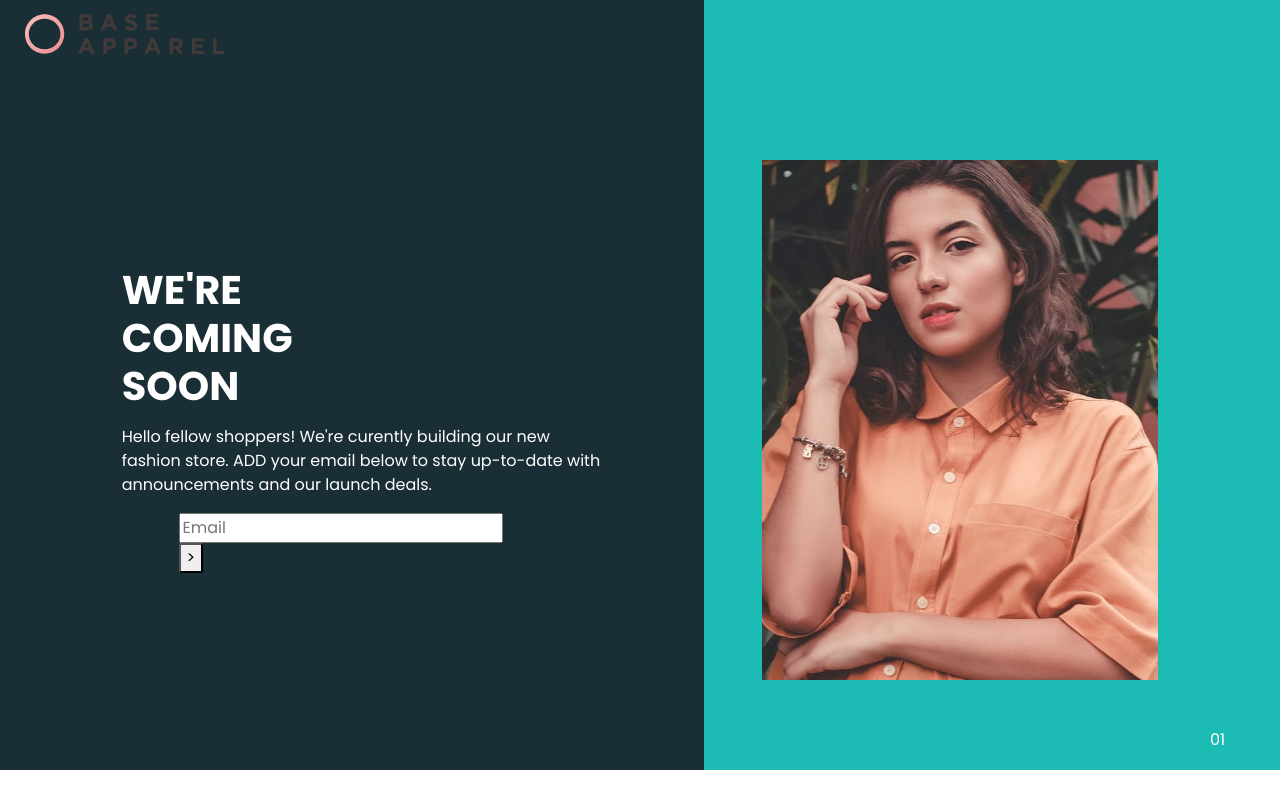
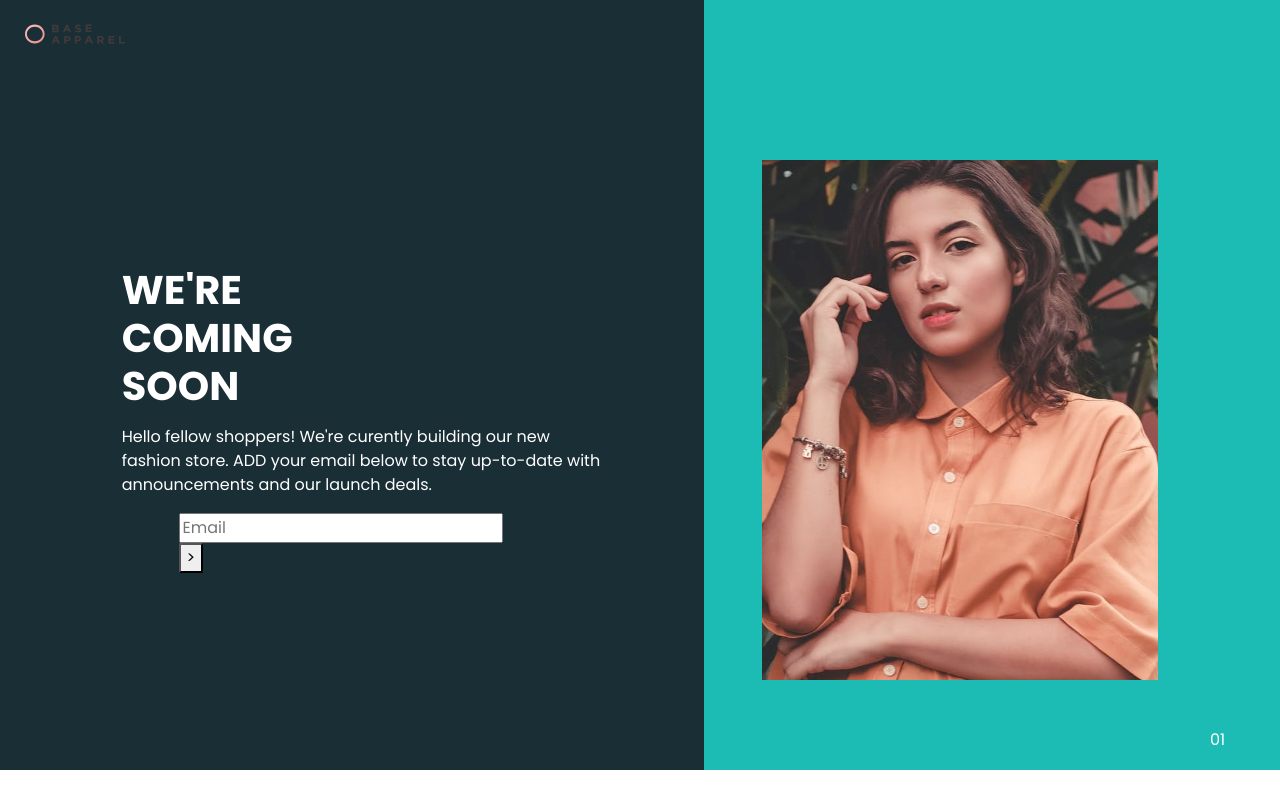
Before and after one commit to faijason/frontend, a plain HTML site: page index.html in a window 1280 px wide. Drawn offline with Linux system fonts and the light colour scheme.

Commit message:
Update index.html

```diff
--- a/index.html
+++ b/index.html
@@ -36,7 +36,7 @@
       height: 100px;
     }
     .navbar-brand img {
-      width: 200px; /* Adjust the size as needed */
+      width: 100px; /* Adjust the size as needed */
       height: auto;
     }
   </style>
```
